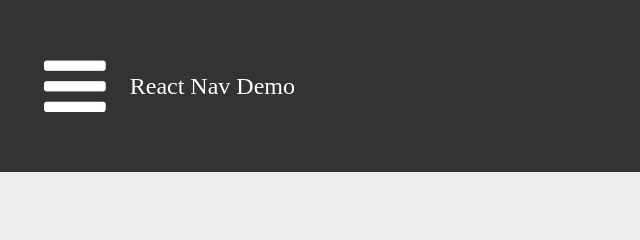
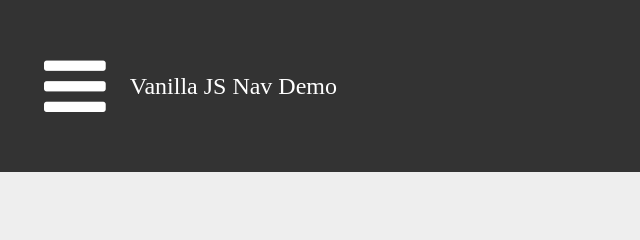
Before and after one commit to minaseem/sidebar, a plain HTML site: page nav_vanilla/index.html in a window 1280 px wide. Shown: the top 240 px of the page, 0-640 px from the left. Drawn offline with Linux system fonts and the light colour scheme.

Commit message:
editing navbar title

```diff
--- a/nav_vanilla/index.html
+++ b/nav_vanilla/index.html
@@ -22,7 +22,7 @@
             </div>
         </div>
     </div>
-        <span>React Nav Demo</span>
+        <span>Vanilla JS Nav Demo</span>
     </div>
     <div class="body">
         Hello World
```
Also changed, not shown: nav_jquery/index.html (+1 -1 lines), 1 other file.
